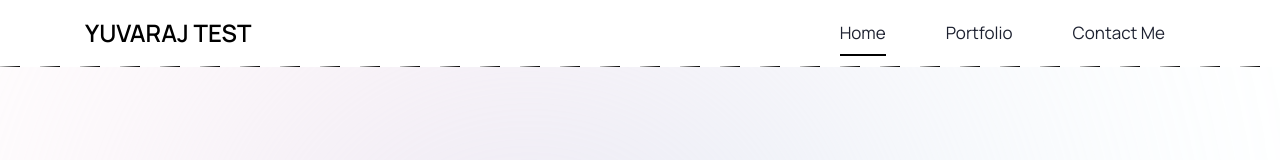
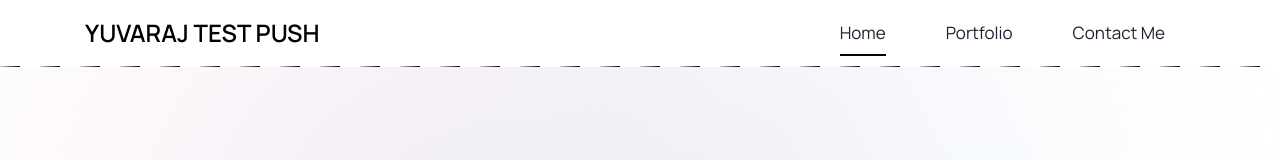
Before and after one commit to Yuvaraj-2001/yuvidev, a plain HTML site: page index.html in a window 1280 px wide. Shown: the top 160 px of the page. Drawn offline with nearby package versions, Linux system fonts and the light colour scheme.

Commit message:
changes in heading

```diff
--- a/index.html
+++ b/index.html
@@ -16,7 +16,7 @@
         <div class="container">
             <div class="row-wrap">
                 <div class="logo-wrap">
-                    <span class="logo">YUVARAJ TEST</span>
+                    <span class="logo">YUVARAJ TEST PUSH</span>
                 </div>
                 <div class="nav-wrap">
                     <ul class="nav-list">
```
